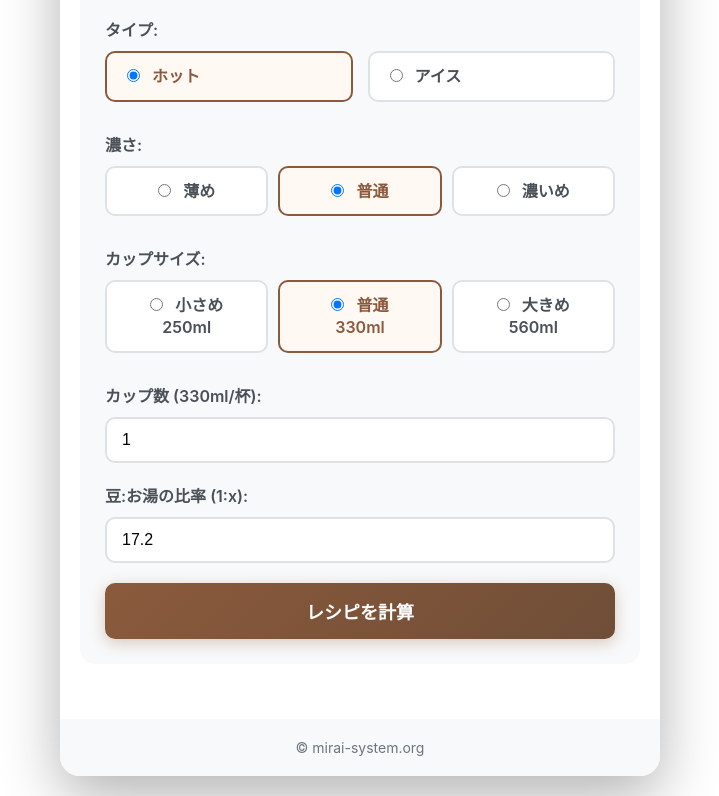
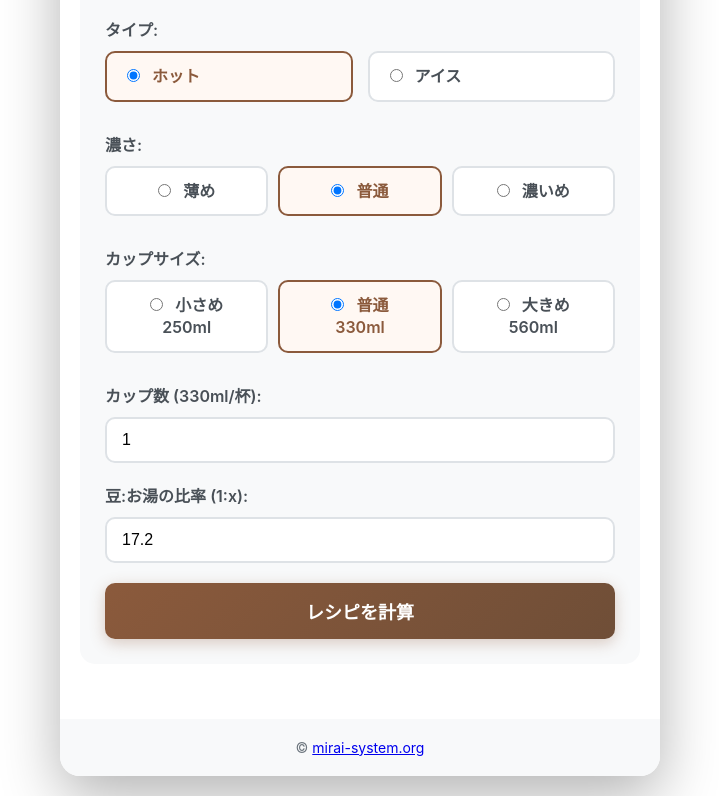
Before and after one commit to code4oyama/CoffeeDripRecipe.js, a website: page www/index.html in a window 1280 px wide. Shown: the part 317-1113 px from the top of the page, without its empty margins (280-999 px from the left). Drawn offline with Linux system fonts and the light colour scheme.

Commit message:
修正しました。

```diff
--- a/www/index.html
+++ b/www/index.html
@@ -161,7 +161,7 @@
         </main>
 
         <footer>
-            <p>&copy; mirai-system.org</p>
+            <p>&copy; <a href="https://mirai-system.org" target="_blank" rel="noopener">mirai-system.org</a></p>
         </footer>
     </div>
 
```
